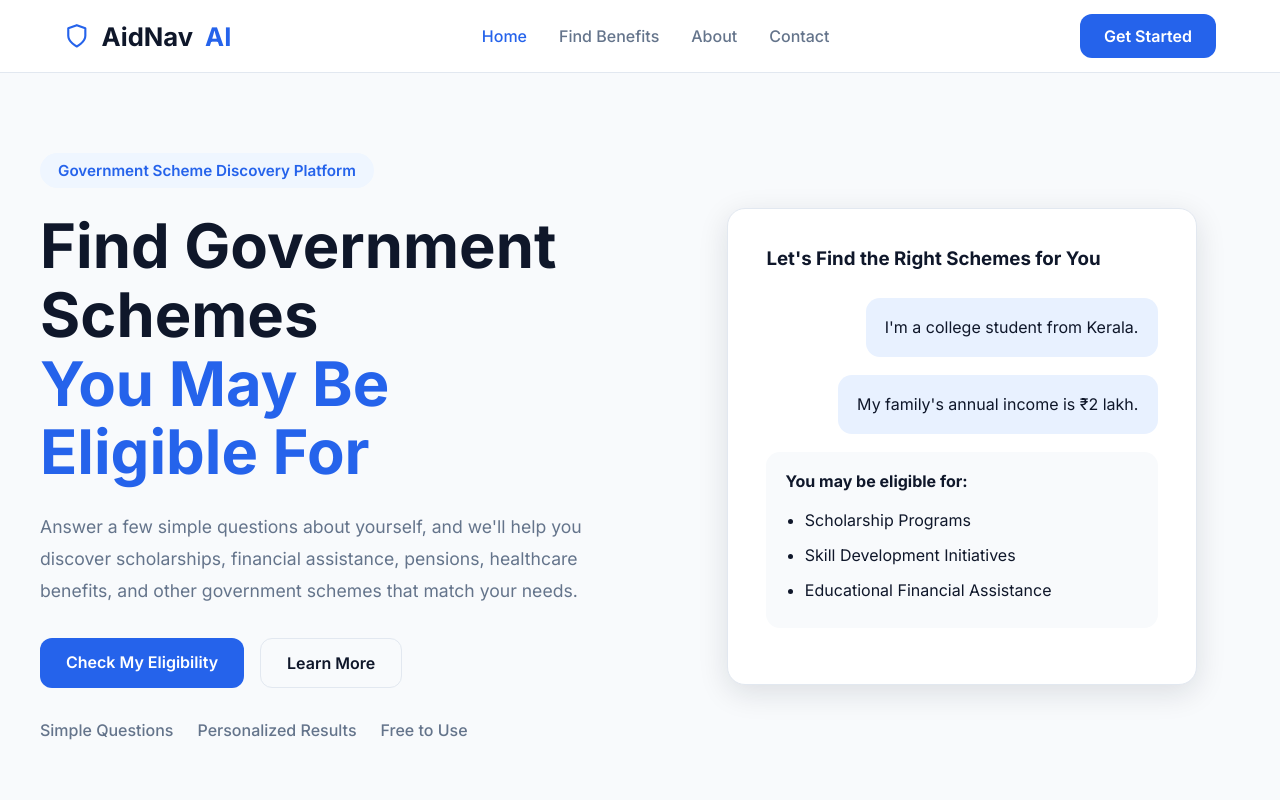
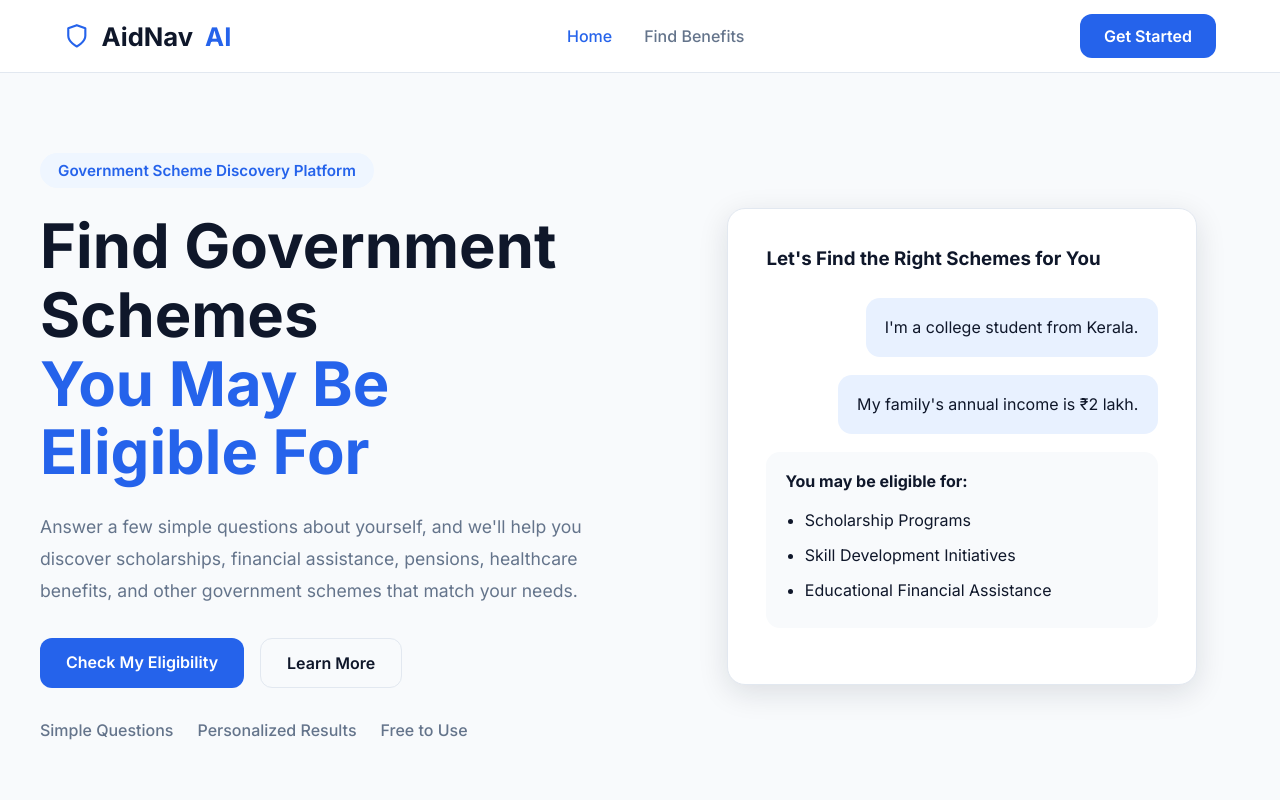
Before and after one commit to AmalRajMP/AidNav-AI, a React (Vite) app in the folder client/: page / in a window 1280 px wide. Shown: the top 800 px of the page. Built offline with nearby package versions, Linux system fonts and the light colour scheme.

Commit message:
Improve chatbot UX and simplify navigation

```diff
--- a/client/src/App.jsx
+++ b/client/src/App.jsx
@@ -4,8 +4,6 @@
 
 import Home from "./pages/Home/Home"
 import BenefitsFinder from "./pages/BenefitsFinder/BenefitsFinder"
-import About from "./pages/About/About"
-import Contact from "./pages/Contact/Contact"
 import NotFound from "./pages/NotFound/NotFound"
 
 const App = () => {
@@ -14,8 +12,6 @@
       <Route element={<MainLayout />}>
         <Route path="/" element={<Home />} />
         <Route path="/find-benefits" element={<BenefitsFinder />} />
-        <Route path="/about" element={<About />} />
-        <Route path="/contact" element={<Contact />} />
         <Route path="*" element={<NotFound />} />
       </Route>
     </Routes>
--- a/client/src/components/Navbar/Navbar.jsx
+++ b/client/src/components/Navbar/Navbar.jsx
@@ -26,14 +26,6 @@
           <li>
             <NavLink to="/find-benefits">Find Benefits</NavLink>
           </li>
-
-          <li>
-            <NavLink to="/about">About</NavLink>
-          </li>
-
-          <li>
-            <NavLink to="/contact">Contact</NavLink>
-          </li>
         </ul>
 
         <button
```
